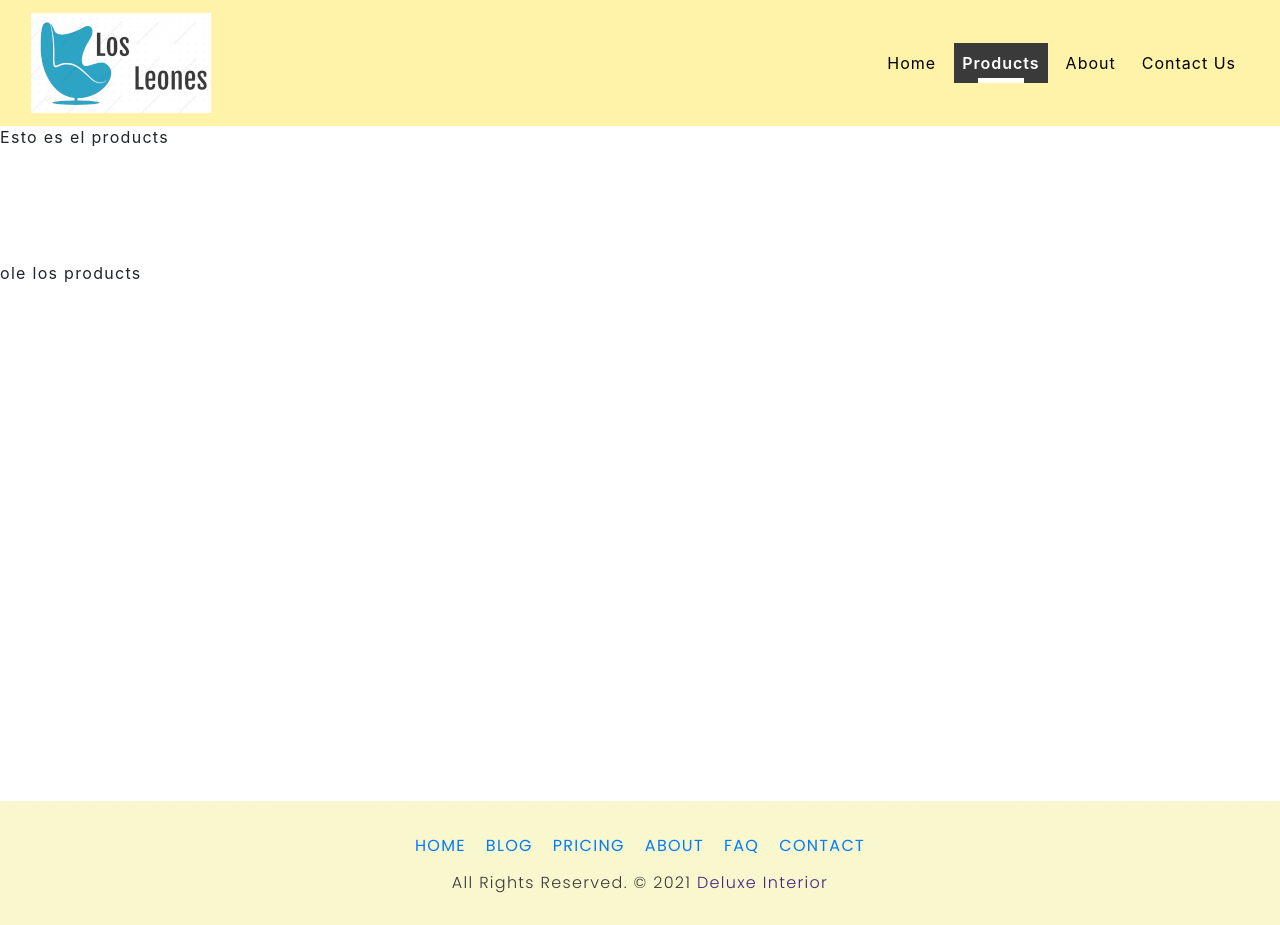
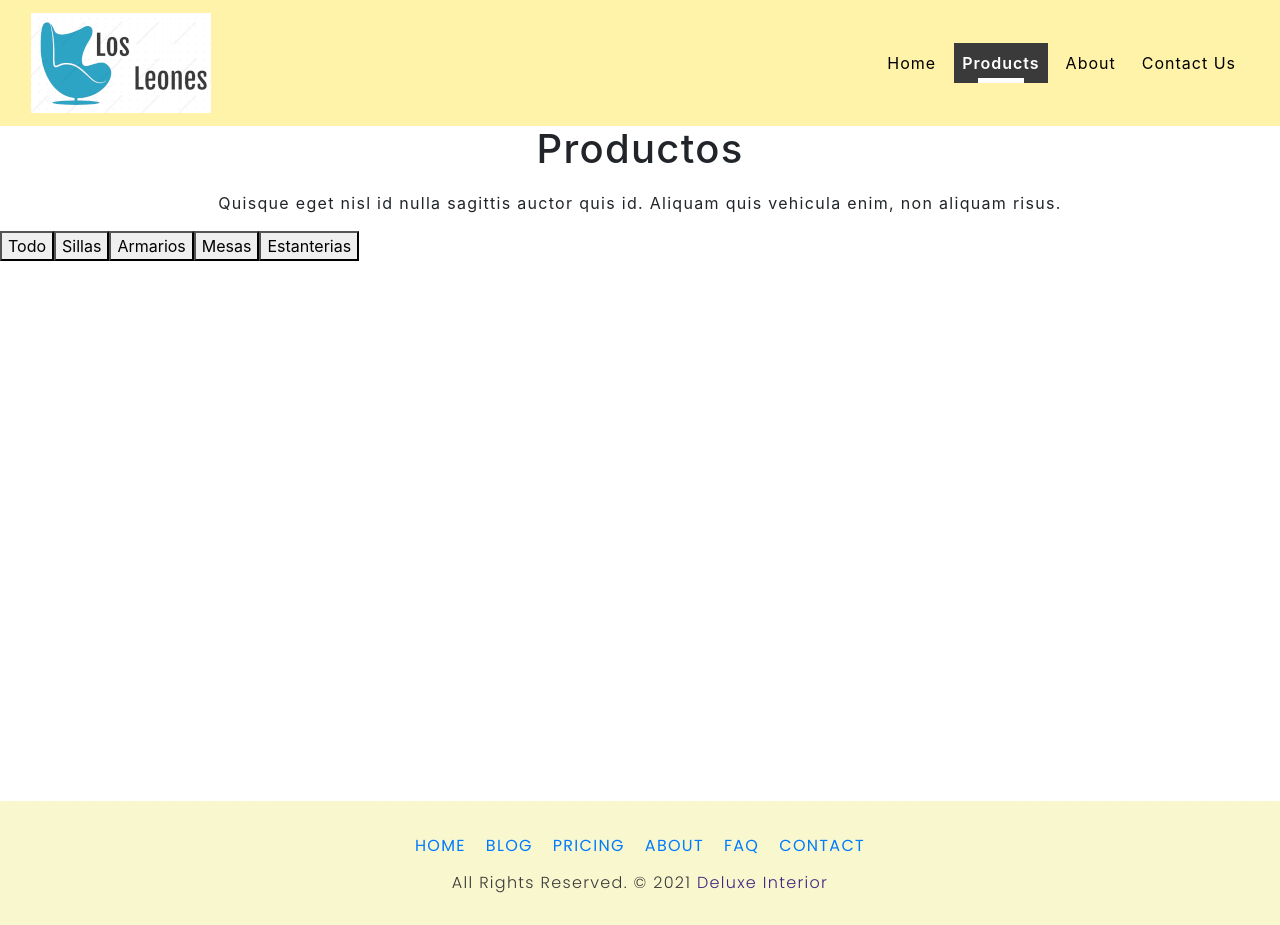
Before and after one commit to j-maestre/Los_Leones, a React (Create React App) app: page /products in a window 1280 px wide. Built offline with nearby package versions, Linux system fonts and the light colour scheme.

Commit message:
add products menu

```diff
--- a/src/components/header/header.css
+++ b/src/components/header/header.css
@@ -324,9 +324,6 @@ a img.aligncenter {
     justify-content: space-around !important;
 }
 
-.nav-item{
-    /* margin-right: 10% !important; */
-}
 
 /*------------------------------------------------------------------
     BUTTONS
--- a/src/pages/Products.tsx
+++ b/src/pages/Products.tsx
@@ -2,14 +2,13 @@ import React from "react";
 // import { Geolocation } from '@ionic-native/geolocation';
 
 import "./Products.css";
+import "../css/bootstrap.min.css"
 // import EventList from "../components/Event/Event_List";
 
 import Header from "../components/header/HeaderComponent";
 import Footer from "../components/footer/Footer";
 
 import { useTranslation } from "react-i18next";
-
-console.log("HOMMMMMMMMMMMME")
 
 const Products = () => {
   // const { dispatch } = useContext(AppContext);
@@ -18,12 +17,20 @@ const Products = () => {
   return (
     <section className="products">
       <Header page={t("pages.products")} />
-      <p>Esto es el products</p>
-      <br></br>
-      <br></br>
-      <br></br>
-      <br></br>
-      <p>ole los products</p>
+      <div className="section-title text-center">
+        <h1>Productos</h1>
+        <p>Quisque eget nisl id nulla sagittis auctor quis id. Aliquam quis vehicula enim, non aliquam risus.</p>
+      </div>
+
+      <div className="products__menu">
+					<button className="products__menu-item" id="all">Todo</button>
+					<button className="products__menu-item" id="sillas">Sillas</button>
+					<button className="products__menu-item" id="armarios">Armarios</button>
+					<button className="products__menu-item" id="mesas">Mesas</button>
+					<button className="products__menu-item" id="estanterias">Estanterias</button>
+			</div>
+
+
       <Footer/>
     </section>
   );
```
